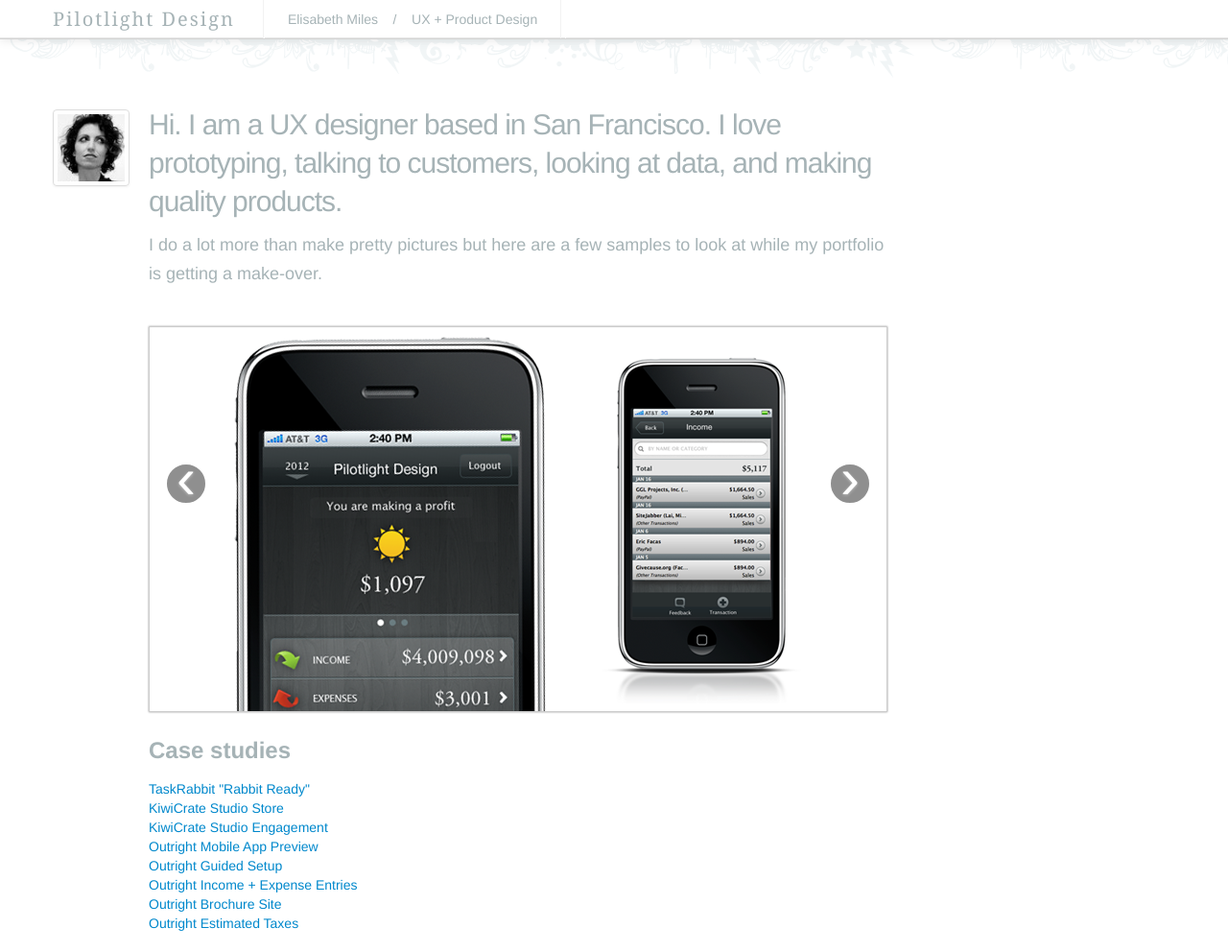
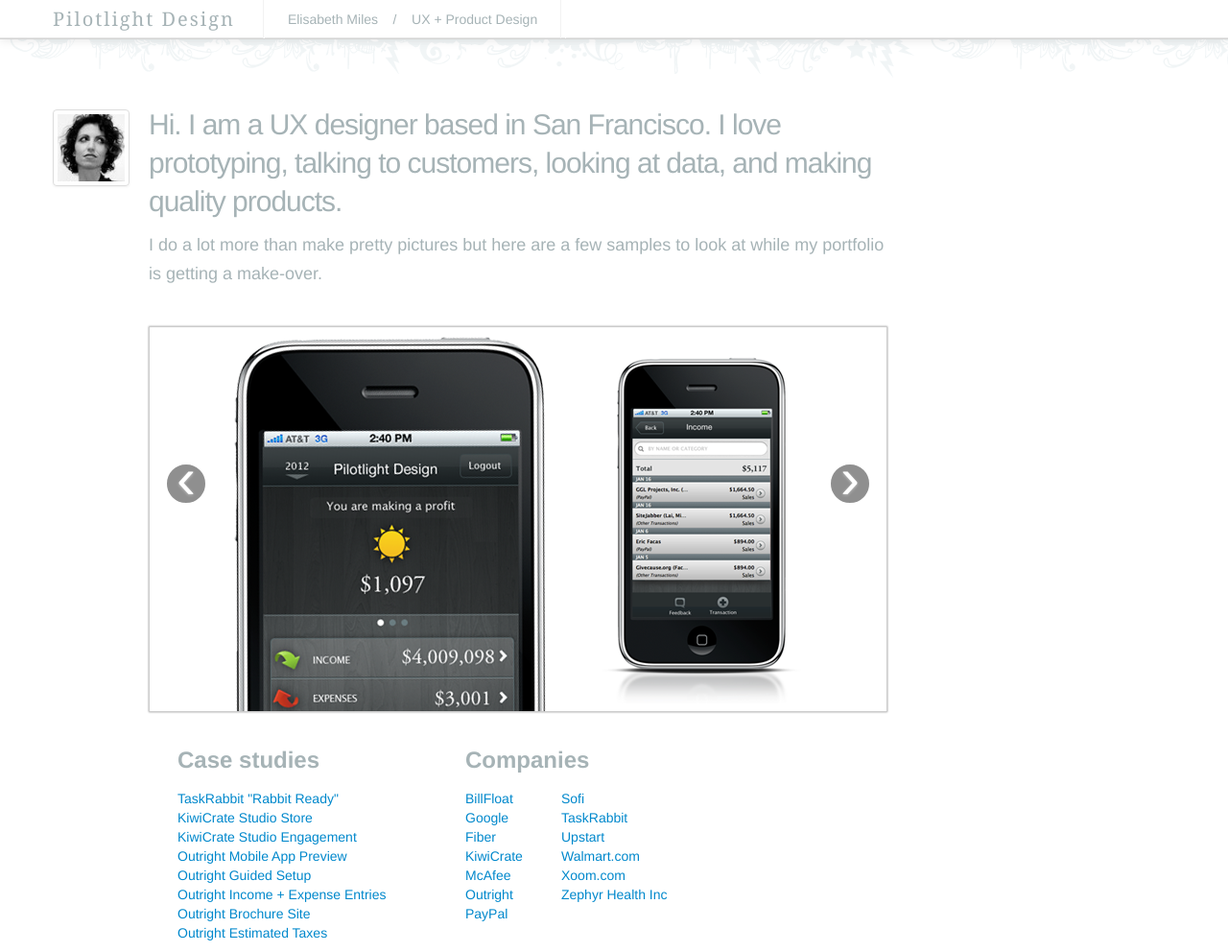
Before and after one commit to elisabethmiles/pilotlightdesign, a Jekyll site: the page built from index.html, in a window 1280 px wide and 1153 px high. Shown: the top 992 px of the window at 96% size. Built offline with Jekyll 4.4.1, drawn with Linux system fonts in a browser that asks for light colours; nearby versions of some CDN libraries; Markdown is read by kramdown in place of the engine named in the settings; comment, search, counter and statistics services are not loaded; grey boxes are pictures that could not be loaded.

Commit message:
adding companies to homepage

```diff
--- a/index.html
+++ b/index.html
@@ -32,6 +32,7 @@
 			  <a class="carousel-control left" href="#myCarousel" data-slide="prev">&lsaquo;</a>
 			  <a class="carousel-control right" href="#myCarousel" data-slide="next">&rsaquo;</a>
 			</div>
+			<div class="span3">
 				<h3>Case studies</h3>
 				 <ul class="posts unstyled">
 				    {% for post in site.posts %}
@@ -39,5 +40,31 @@
 				    {% endfor %}
 				  </ul>
 			</div>
+			<div class="span4">
+				<h3>Companies</h3>
+				<div class="row">
+					<div class="span1">
+					 <ul class="posts unstyled">
+						<li><a href="https://www.billfloat.com/" target="blank">BillFloat</li>
+						<li><a href="https://fiber.google.com/about/" target="blank">Google Fiber</li>
+						<li><a href="http://www.kiwicrate.com/diy-materials.html" target="blank">KiwiCrate</li>
+						<li><a href="http://www.mcafee.com/us/" target="blank">McAfee</li>
+						<li><a href="http://outright.com/" target="blank">Outright</li>
+						<li><a href="http://www.paypal.com" target="blank">PayPal</li>
+					</ul>
+					</div>
+					<div class="span2">
+						<ul class="posts unstyled">
+							<li><a href="http://www.sofi.com" target="blank">Sofi</li>
+							<li><a href="http://www.taskrabbit.com/become-a-taskrabbit" target="blank">TaskRabbit</li>
+							<li><a href="https://www.upstart.com/" target="blank">Upstart</li>
+							<li><a href="https://www.walmart.com/" target="blank">Walmart.com</li>
+							<li><a href="https://www.xoom.com/" target="blank">Xoom.com</li>
+							<li><a href="https://zephyrhealthinc.com/" target="blank">Zephyr Health Inc</li>
 						</div>
 					</div>
+				</div>
+			</div>
+		</div>
+	</div>
+</div>
```
Lines whose indentation alone changed are shown as unchanged.
